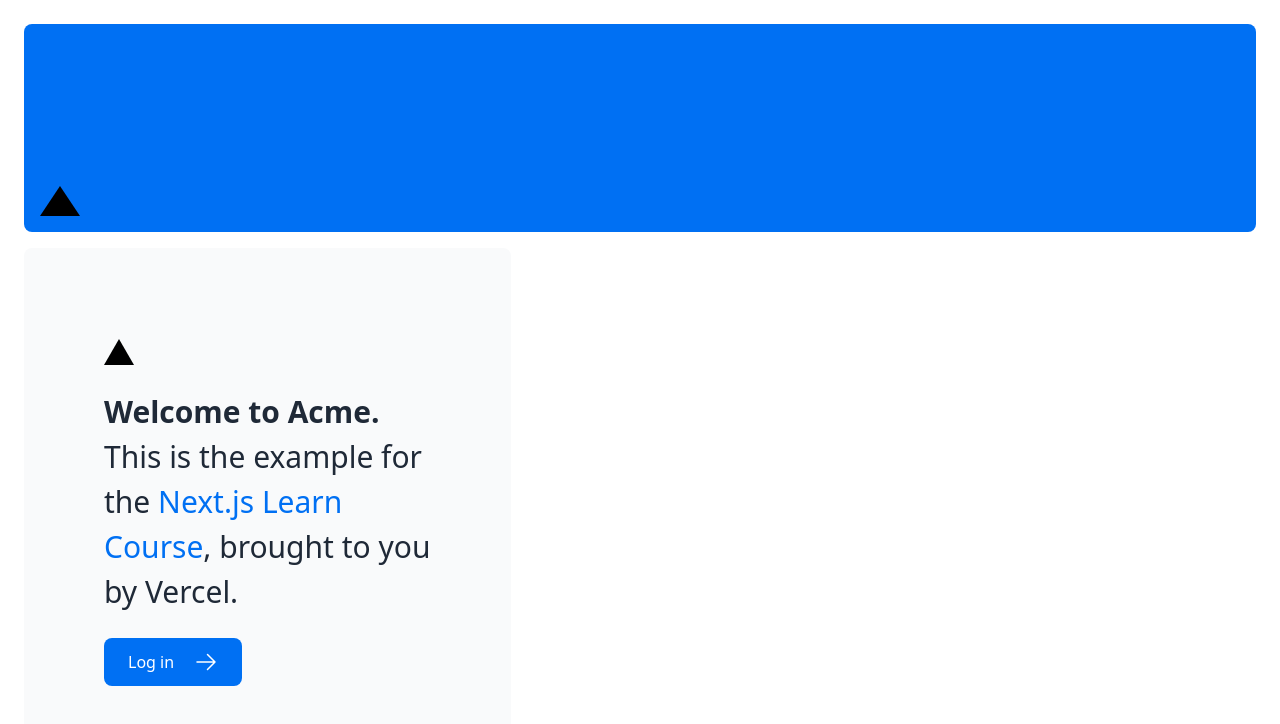
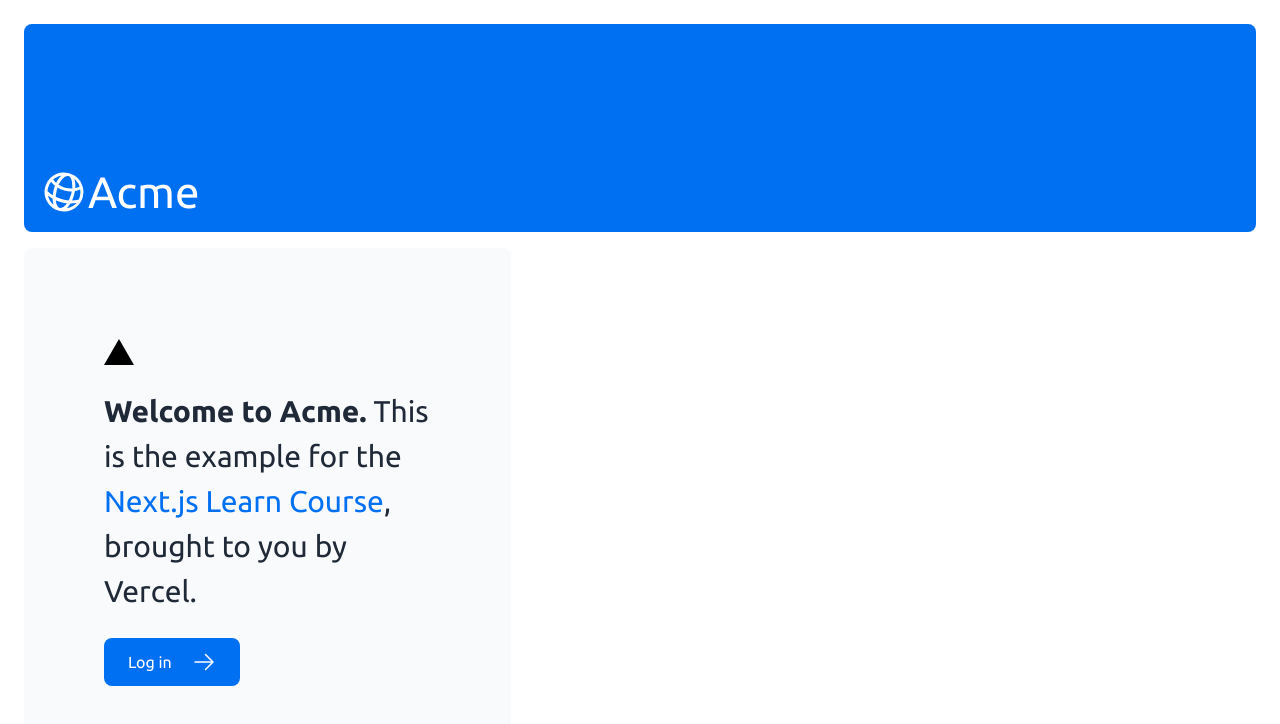
Before and after one commit to wilson-romero/course-nextjs-15, a Next.js app: page / in a window 1280 px wide. Shown: the top 724 px of the page. Built offline with nearby package versions, Linux system fonts and the light colour scheme.

Commit message:
✨: Integrate Ubuntu font and update layout and logo components for improved styling

```diff
--- a/app/layout.tsx
+++ b/app/layout.tsx
@@ -1,4 +1,5 @@
 import '@/app/ui/global.css'
+import { ubuntu } from '@/app/ui/fonts'
 
 export default function RootLayout({
   children,
@@ -7,7 +8,7 @@ export default function RootLayout({
 }) {
   return (
     <html lang="en">
-      <body>{children}</body>
+      <body className={`${ubuntu.className} antialiased`}>{children}</body>
     </html>
   )
 }
--- a/app/page.tsx
+++ b/app/page.tsx
@@ -1,14 +1,14 @@
 import AcmeLogo from '@/app/ui/acme-logo'
 import { ArrowRightIcon } from '@heroicons/react/24/outline'
 import Link from 'next/link'
-import styles from '@/app/ui/home.module.css'
+// import styles from '@/app/ui/home.module.css'
 
 export default function Page() {
   return (
     <main className="flex min-h-screen flex-col p-6">
       <div className="flex h-20 shrink-0 items-end rounded-lg bg-blue-500 p-4 md:h-52">
-        <div className={styles.shape} />
-        {/* <AcmeLogo /> */}
+        {/* <div className={styles.shape} /> */}
+        <AcmeLogo />
       </div>
       <div className="mt-4 flex grow flex-col gap-4 md:flex-row">
         <div className="flex flex-col justify-center gap-6 rounded-lg bg-gray-50 px-6 py-10 md:w-2/5 md:px-20">
--- a/app/ui/acme-logo.tsx
+++ b/app/ui/acme-logo.tsx
@@ -1,13 +1,13 @@
-import { GlobeAltIcon } from '@heroicons/react/24/outline';
-import { lusitana } from '@/app/ui/fonts';
+import { GlobeAltIcon } from '@heroicons/react/24/outline'
+import { ubuntu } from '@/app/ui/fonts'
 
 export default function AcmeLogo() {
   return (
     <div
-      className={`${lusitana.className} flex flex-row items-center leading-none text-white`}
+      className={`${ubuntu.className} flex flex-row items-center leading-none text-white`}
     >
       <GlobeAltIcon className="h-12 w-12 rotate-[15deg]" />
       <p className="text-[44px]">Acme</p>
     </div>
-  );
+  )
 }
--- /dev/null
+++ b/app/ui/fonts.ts
@@ -0,0 +1,7 @@
+import { Inter, Ubuntu } from 'next/font/google'
+
+export const inter = Inter({ subsets: ['latin'] })
+export const ubuntu = Ubuntu({
+    weight: ['400', '700'],
+    subsets: ['latin'],
+})
```
